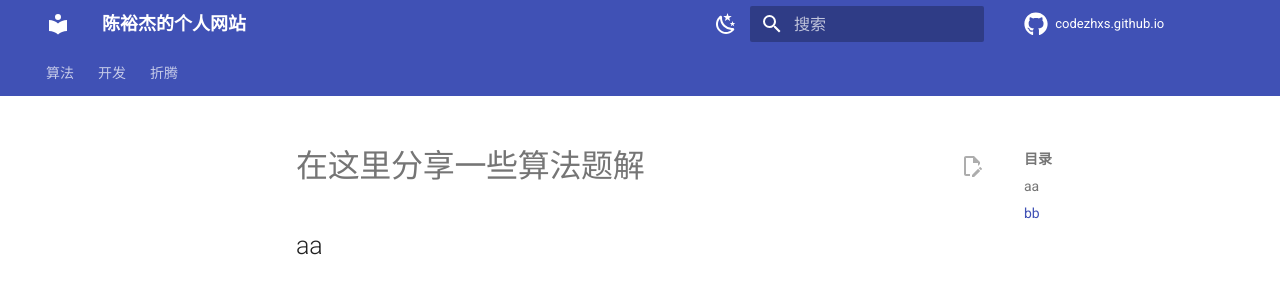
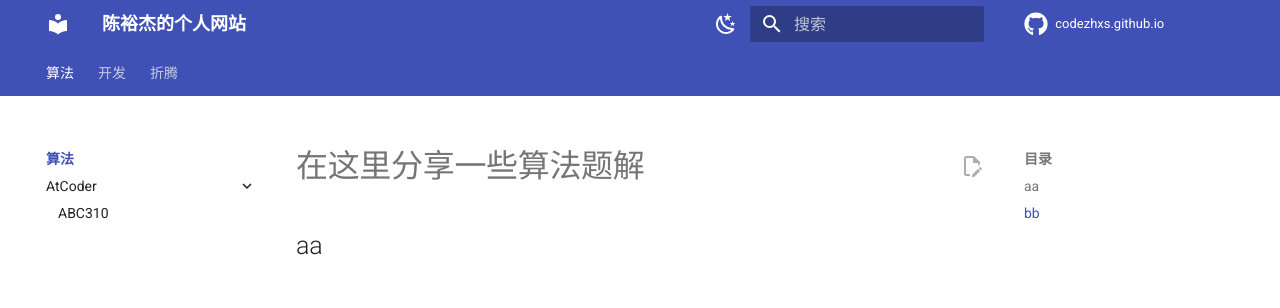
Before and after one commit to CodeZHXS/codezhxs.github.io, an MkDocs documentation site: the page built from docs/algorithm/index.md, in a window 1280 px wide. Shown: the top 308 px of the page. Built offline with MkDocs 1.6.1 and Material for MkDocs 9.7.7, drawn with Linux system fonts in a browser that asks for light colours; comment, search, counter and statistics services are not loaded.

Commit message:
fix a bug

```diff
--- a/mkdocs.yml
+++ b/mkdocs.yml
@@ -7,9 +7,9 @@ site_description: 陈裕杰的个人网站
 # [Navigtion]
 nav:
   - 算法:
-    - ALGORITHM/index.md
+    - algorithm/index.md
     - AtCoder:
-      - ABC310: ALGORITHM/AtCoder/abc310.md
+      - ABC310: algorithm/AtCoder/abc310.md
   - 开发:
     - index.md
   - 折腾:
```
